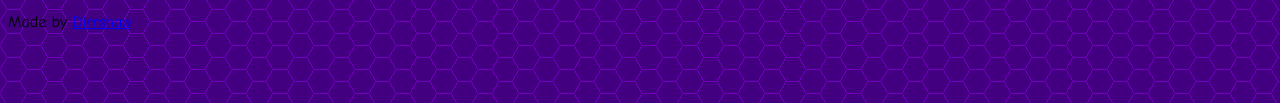
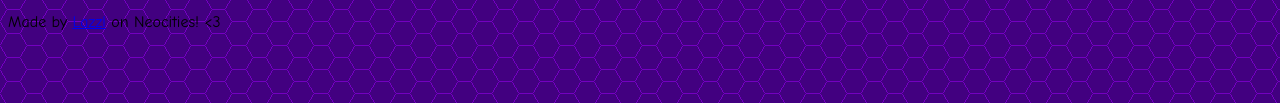
Before and after one commit to xNezN/xNezN.github.io, a plain HTML site: page index.html in a window 1280 px wide. Shown: the part 423-526 px from the top of the page. Drawn offline with Linux system fonts and the light colour scheme; no server answers.

Commit message:
Update index.html

```diff
--- a/index.html
+++ b/index.html
@@ -22,7 +22,7 @@
         </div>
     </div>
     <footer>
-      <p>Made by <a href="dirrshaw.neocities.org">Dirrshaw</a></p>
+      <p>Made by <a href="dirrshaw.neocities.org">Lazzl</a> on Neocities! <3</p>
     </footer>
     <script src="script.js"></script>
   </body>
```
